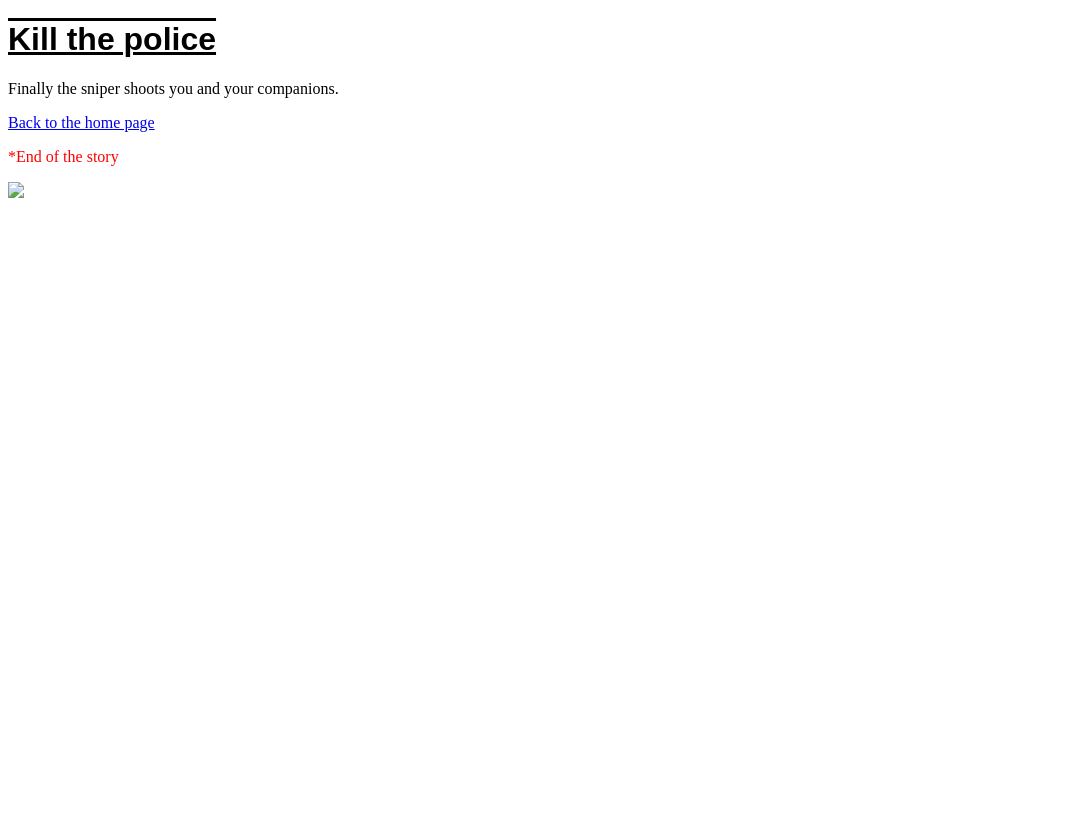
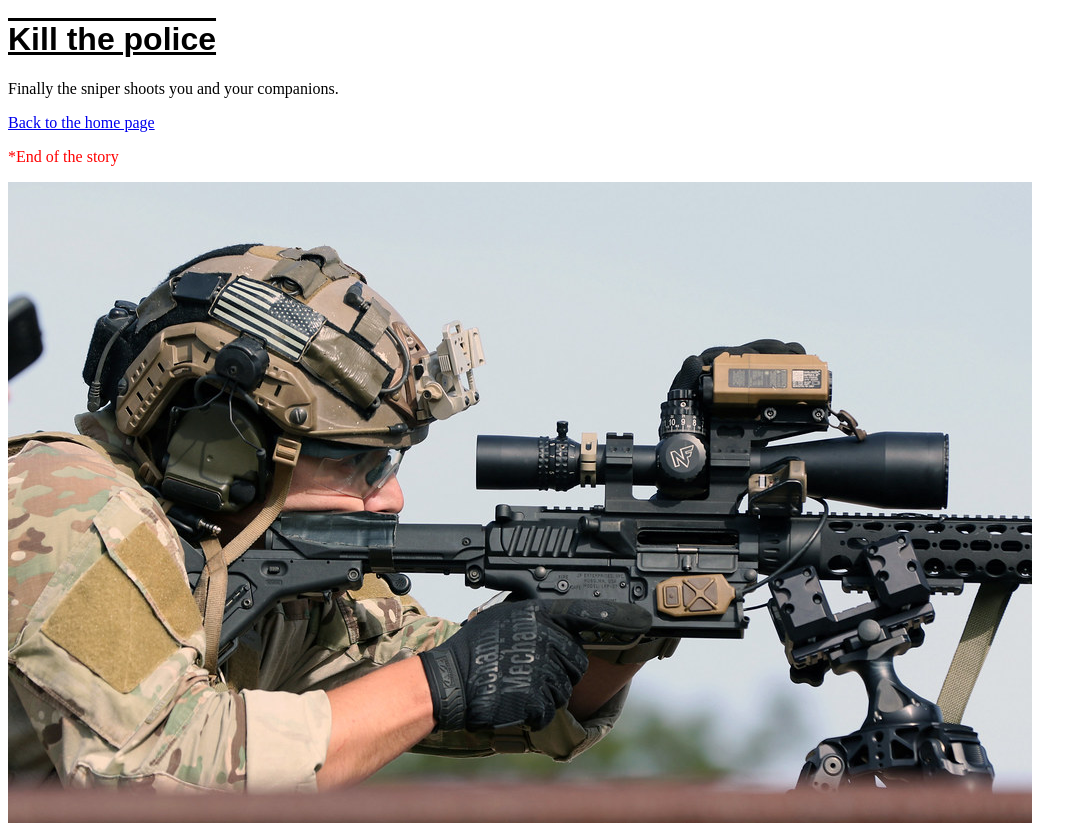
Before and after one commit to cashzhangbmcc/EscapeFromJail, a plain HTML site: page page 4b.html in a window 1280 px wide. Shown: the whole page, without its empty margins (0-1087 px from the left). Before the commit the page ends 800 px from the top, so only its background shows below. Drawn offline with Linux system fonts and the light colour scheme.

Commit message:
Update page 4b.html

```diff
--- a/page 4b.html
+++ b/page 4b.html
@@ -13,6 +13,6 @@
         <p>Finally the sniper shoots you and your companions.</p>
         <a href="index.html">Back to the home page</a>
         <p id="p3">*End of the story</p>
-        <img id="sniper" src="img/sniper.jpg" />
+        <img id="sniper" src="sniper.jpg" />
     </body>
 </html>
```
